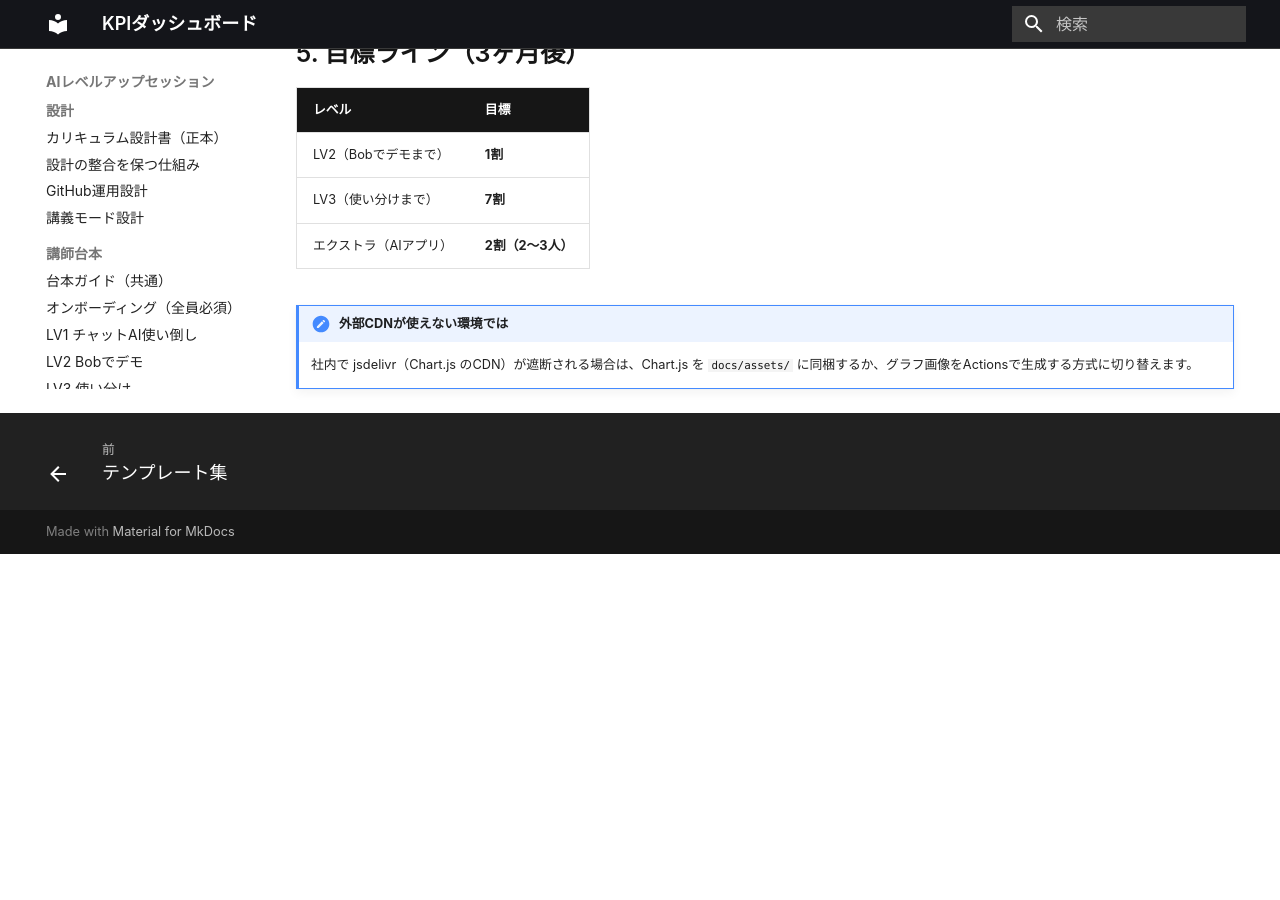
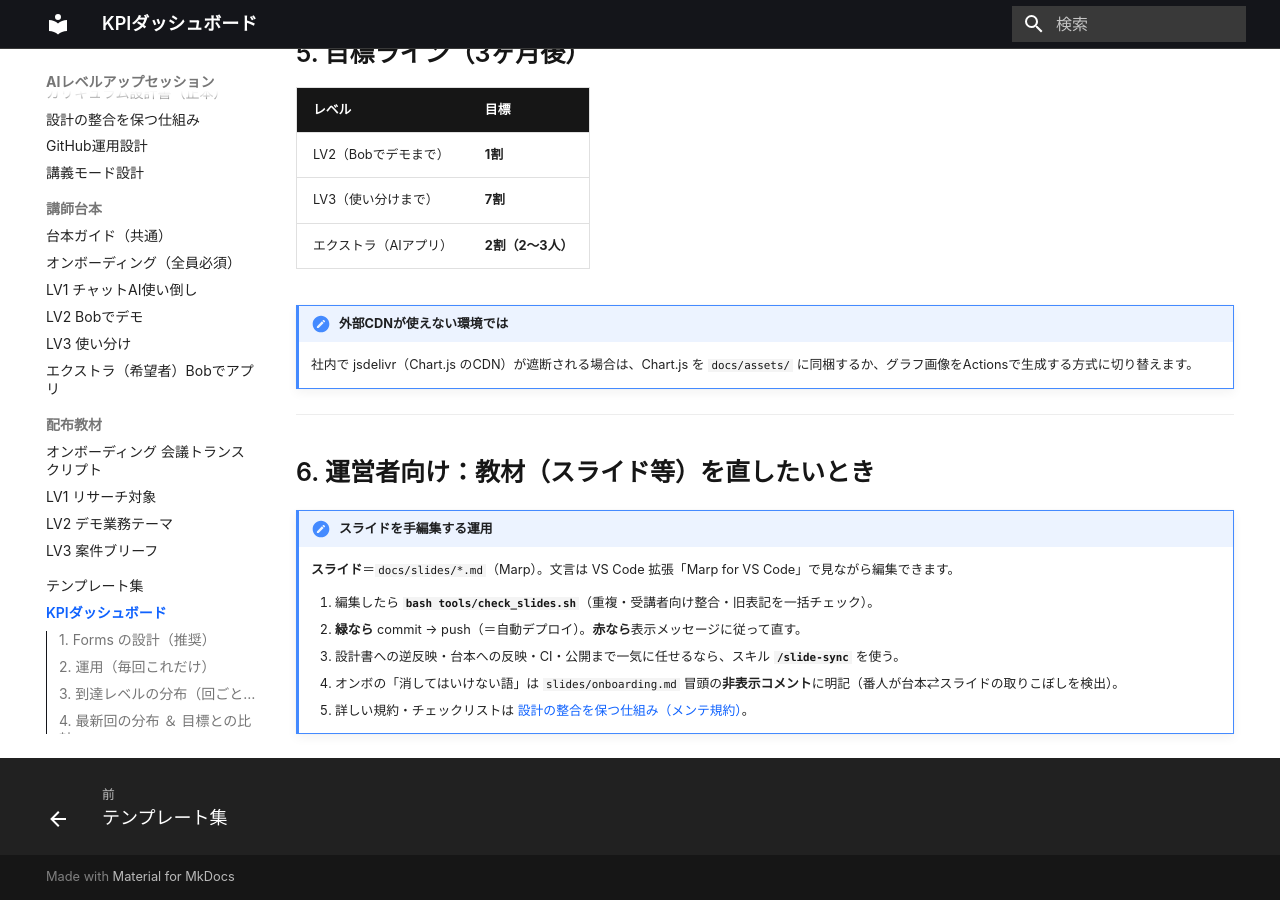
Before and after one commit to horiken1977/ai-education, an MkDocs documentation site: the page built from docs/dashboard/index.md, in a window 1280 px wide and 900 px high, scrolled down 2126 px. Built offline with MkDocs 1.6.1 and Material for MkDocs 9.7.7, drawn with Linux system fonts in a browser that asks for light colours; some web fonts are replaced; before the commit the page ends 2680 px from its top, so only the background shows below that.

Commit message:
docs: ダッシュボードに「運営者向け：スライドを直したいとき」を追加
check_slides.sh / スキル /slide-sync / 消さない語コメント の運用要点を!!! noteで掲載し、
詳細は maintenance.md へリンク（二重持ちを避ける）。

Co-Authored-By: Claude Opus 4.8 <noreply@anthropic.com>

```diff
--- a/docs/dashboard/index.md
+++ b/docs/dashboard/index.md
@@ -94,3 +94,17 @@ fetch('data/responses.csv').then(r=>r.text()).then(text=>{
 
 !!! note "外部CDNが使えない環境では"
     社内で jsdelivr（Chart.js のCDN）が遮断される場合は、Chart.js を `docs/assets/` に同梱するか、グラフ画像をActionsで生成する方式に切り替えます。
+
+---
+
+## 6. 運営者向け：教材（スライド等）を直したいとき
+
+!!! note "スライドを手編集する運用"
+    **スライド**＝`docs/slides/*.md`（Marp）。文言は VS Code 拡張「Marp for VS Code」で見ながら編集できます。
+
+    1. 編集したら **`bash tools/check_slides.sh`**（重複・受講者向け整合・旧表記を一括チェック）。
+    2. **緑なら** commit → push（＝自動デプロイ）。**赤なら**表示メッセージに従って直す。
+    3. 設計書への逆反映・台本への反映・CI・公開まで一気に任せるなら、スキル **`/slide-sync`** を使う。
+
+    - オンボの「消してはいけない語」は `slides/onboarding.md` 冒頭の**非表示コメント**に明記（番人が台本⇄スライドの取りこぼしを検出）。
+    - 詳しい規約・チェックリストは [設計の整合を保つ仕組み（メンテ規約）](../design/maintenance.md)。
```
